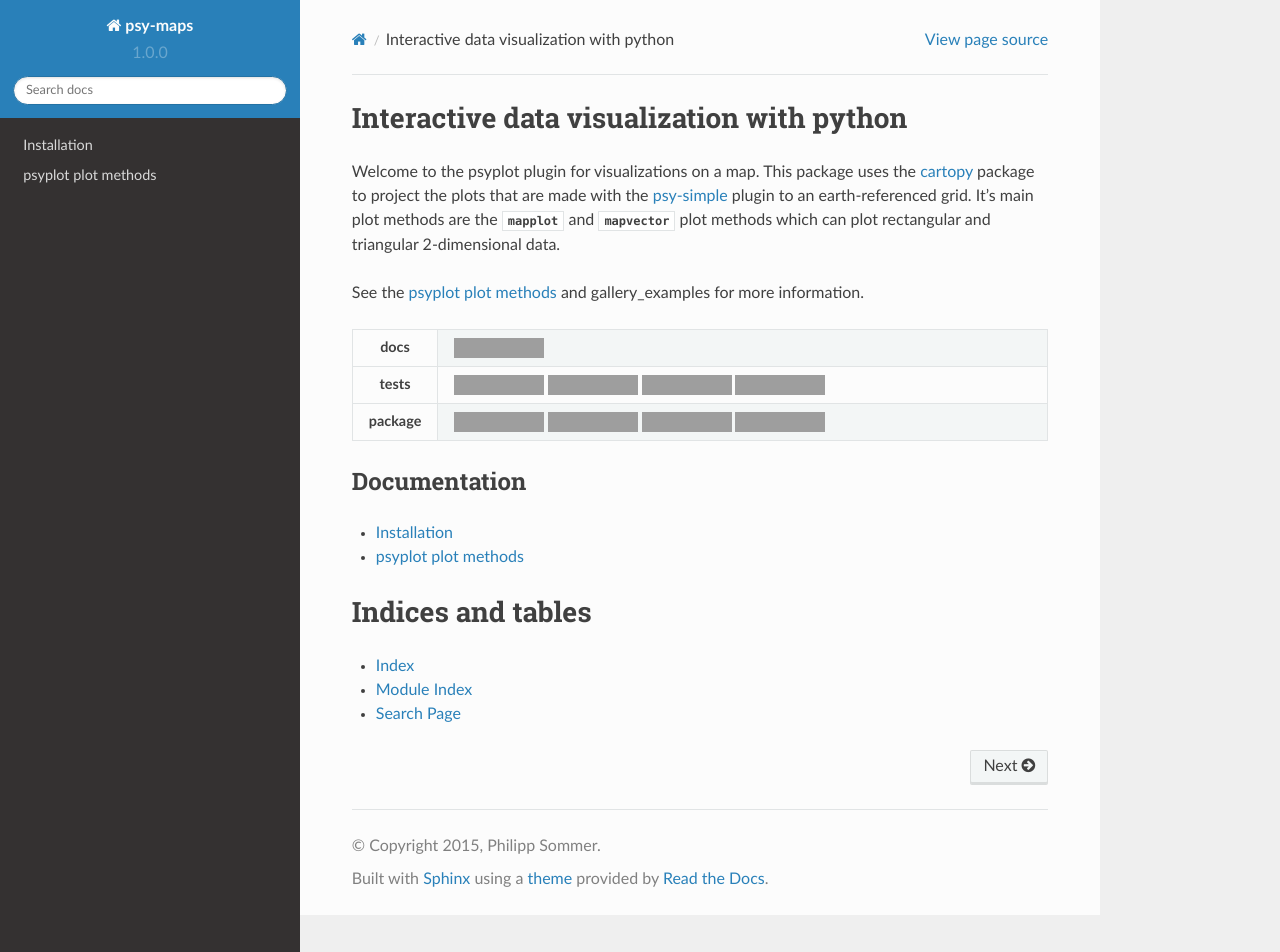
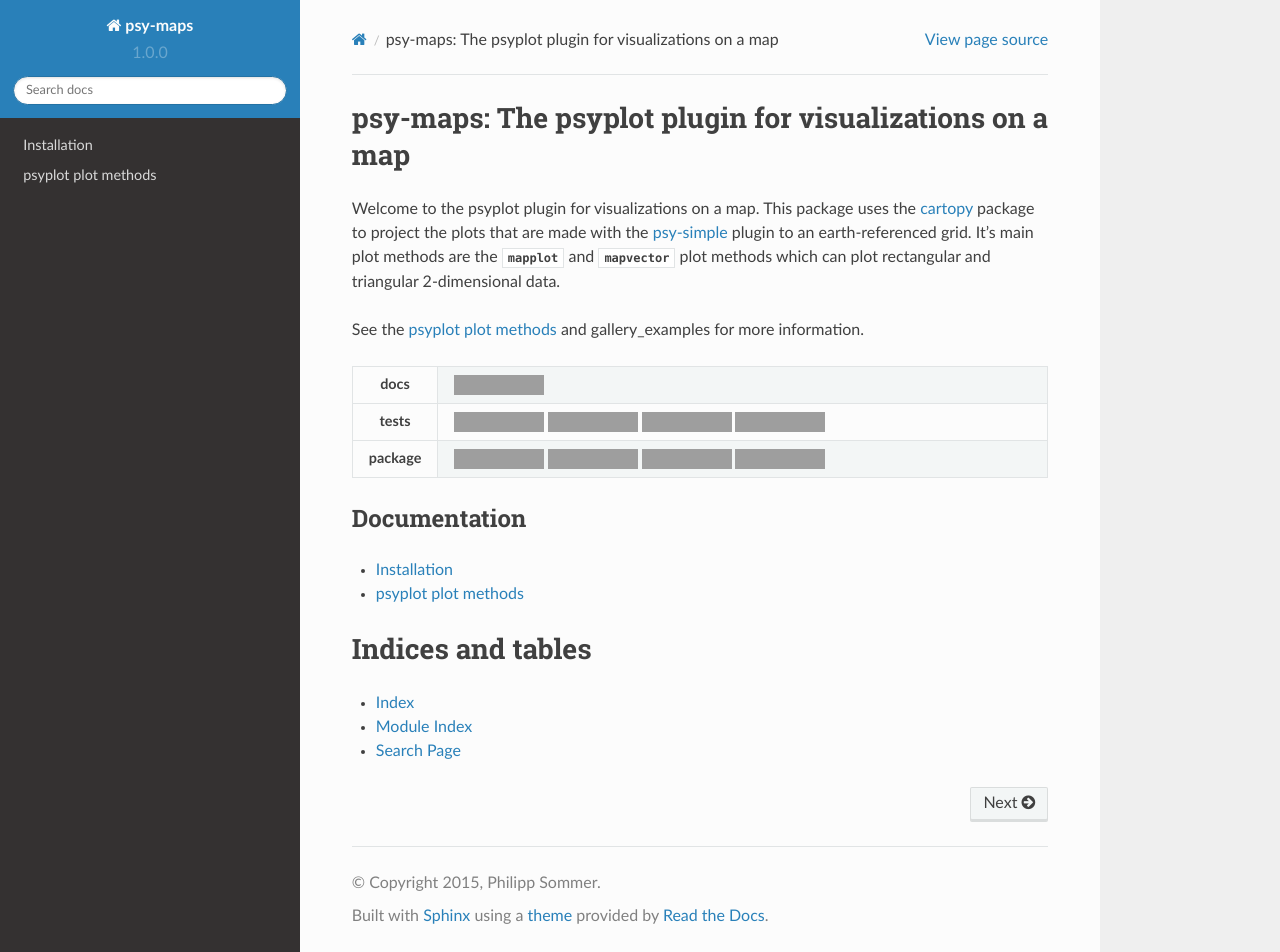
Before and after one commit to psyplot/psy-maps, a Sphinx documentation site: the page built from docs/index.rst, in a window 1280 px wide and 952 px high, cut to the strip 0-952 px from the top of the window. Built offline with Sphinx 7.4.7 and the Read the Docs theme 2.0.0, drawn with Linux system fonts in a browser that asks for light colours; pages that are not in the unit, such as notebooks, are missing from menus; grey boxes are pictures that could not be loaded.

Commit message:
Minor changes [skip ci]

```diff
--- a/docs/index.rst
+++ b/docs/index.rst
@@ -5,8 +5,8 @@
 
 .. _psy-maps:
 
-Interactive data visualization with python
-==========================================
+psy-maps: The psyplot plugin for visualizations on a map
+========================================================
 
 Welcome to the psyplot plugin for visualizations on a map. This package uses the
 cartopy_ package to project the plots that are made with the psy-simple_ plugin
```
